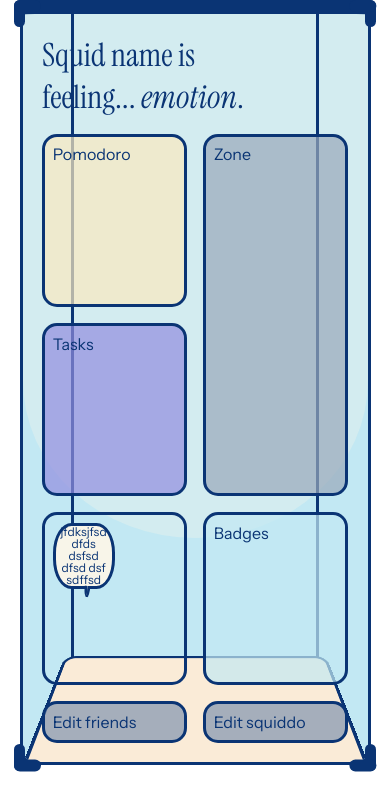
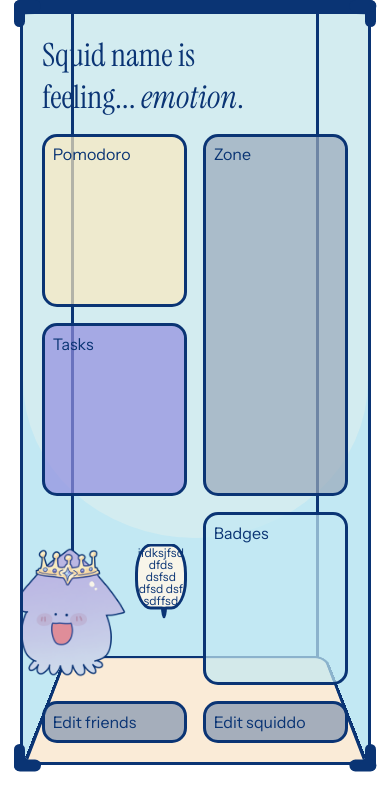
Before and after one commit to joysudo/squiddo, a SvelteKit app: page / in a window 390 px wide. Shown: the top 810 px of the page. Built offline with nearby package versions, Linux system fonts and the light colour scheme.

Commit message:
add floating squid

```diff
--- a/src/routes/+page.svelte
+++ b/src/routes/+page.svelte
@@ -15,8 +15,9 @@
         <div class="edit friend-settings">Edit friends</div>
         <div class="edit squiddo-settings">Edit squiddo</div>
         <div class="squiddo">
-            <div class="text-bubble">
-                <p>jfdksjfsd dfds dsfsd dfsd dsf sdffsd</p>
+            <div class="squiddo-wrapper">
+                <div class="text-bubble">jfdksjfsd dfds dsfsd dfsd dsf sdffsd</div>
+                <img src="/images/happy-squiddo.png" alt=""/>
             </div>
         </div>
     </div>
@@ -102,8 +103,6 @@
         height: var(--thick);
         background: var(--navy);
         border-radius: 999px;
-
-
         box-shadow:
             calc(calc(90vw + var(--thick)) - var(--len)) 0 0 0 var(--navy),
             0 calc(calc(90vh + var(--thick)) - var(--thick)) 0 0 var(--navy),
@@ -128,6 +127,7 @@
 
     .tank-grid {
         position: absolute;
+        /* height: calc(90vh - min(10vw, 10vh)); */
         inset: min(5vw, 5vh);
         z-index: 2;
         display: grid;
@@ -152,7 +152,16 @@
                 "H E"
                 "F G";
         }
-        /* add squid logic changing here too */
+        .squiddo-wrapper {
+            display: flex;
+            flex-direction: row-reverse !important;
+            align-items: flex-start !important;
+            gap: 0 !important;
+            animation: float 4s ease-in-out alternate infinite !important;
+        }
+        .squiddo img {
+            max-height: 18vh;
+        }
     }
 
     .tank-grid > *:not(:first-child) {
@@ -204,6 +213,34 @@
 
     .squiddo {
         grid-area: H;
+        border: none !important;
+        position: relative;
+    }
+
+    .squiddo-wrapper {
+        position: absolute;
+        display: flex;
+        flex-direction: column;
+        align-items: center;
+        gap: 1vh;
+        animation: float 10s ease-in-out alternate infinite;
+    }
+
+    @keyframes float {
+        0% {
+            top: 0;
+            transform: translateY(0);
+        }
+        100% {
+            top: 100%;
+            transform: translateY(-100%);
+        }
+    }
+
+    .squiddo img {
+        position: relative;
+        display: block;
+        max-width: 100%;
     }
 
     .text-bubble {
@@ -235,6 +272,6 @@
         border-left: 3px solid var(--navy);
         border-right: 3px solid var(--navy);
         border-bottom: 3px solid var(--navy);
-        transform: rotate(4deg) translateY(-0.5px);
+        /* transform: rotate(4deg) translateY(-0.5px); */
     }
 </style>
```
Also changed, not shown: static/images/happy-squiddo.png (added).
